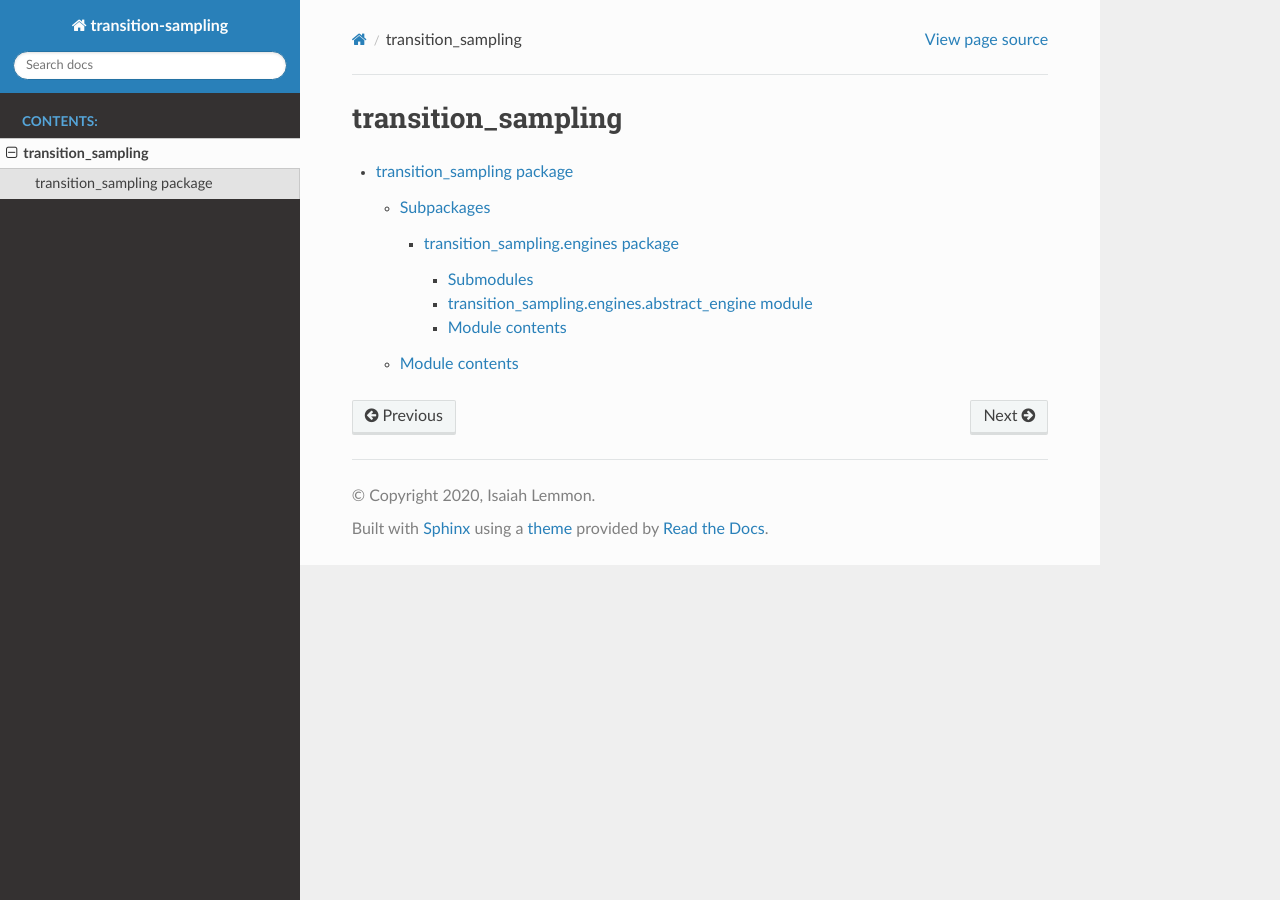
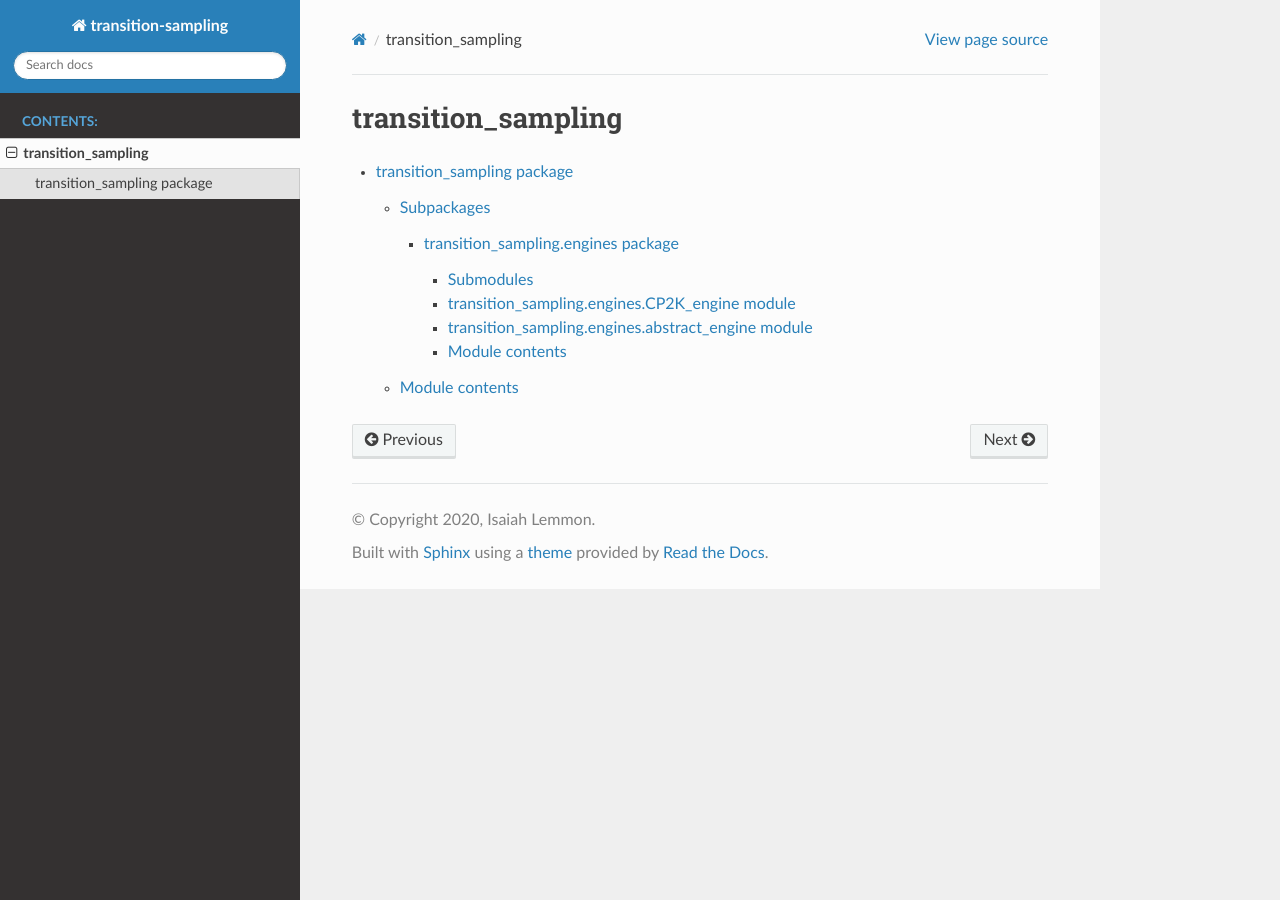
Before and after one commit to UWPRG/transition-sampling, a Sphinx documentation site: the page built from docs/source/modules.rst, in a window 1280 px wide. Built offline with Sphinx 7.4.7 and the Read the Docs theme 2.0.0, drawn with Linux system fonts in a browser that asks for light colours.

Commit message:
documentation source and requirements

```diff
--- a/docs/source/transition_sampling.engines.rst
+++ b/docs/source/transition_sampling.engines.rst
@@ -3,6 +3,14 @@ transition\_sampling.engines package
 
 Submodules
 ----------
+
+transition\_sampling.engines.CP2K\_engine module
+------------------------------------------------
+
+.. automodule:: transition_sampling.engines.CP2K_engine
+   :members:
+   :undoc-members:
+   :show-inheritance:
 
 transition\_sampling.engines.abstract\_engine module
 ----------------------------------------------------
--- /dev/null
+++ b/requirements.txt
@@ -0,0 +1,3 @@
+cp2k-input-tools~=0.5.1
+cp2k-output-tools~=0.3.1
+numpy
```
Also changed, not shown: doc_requirements.txt (added), 2 other files.
